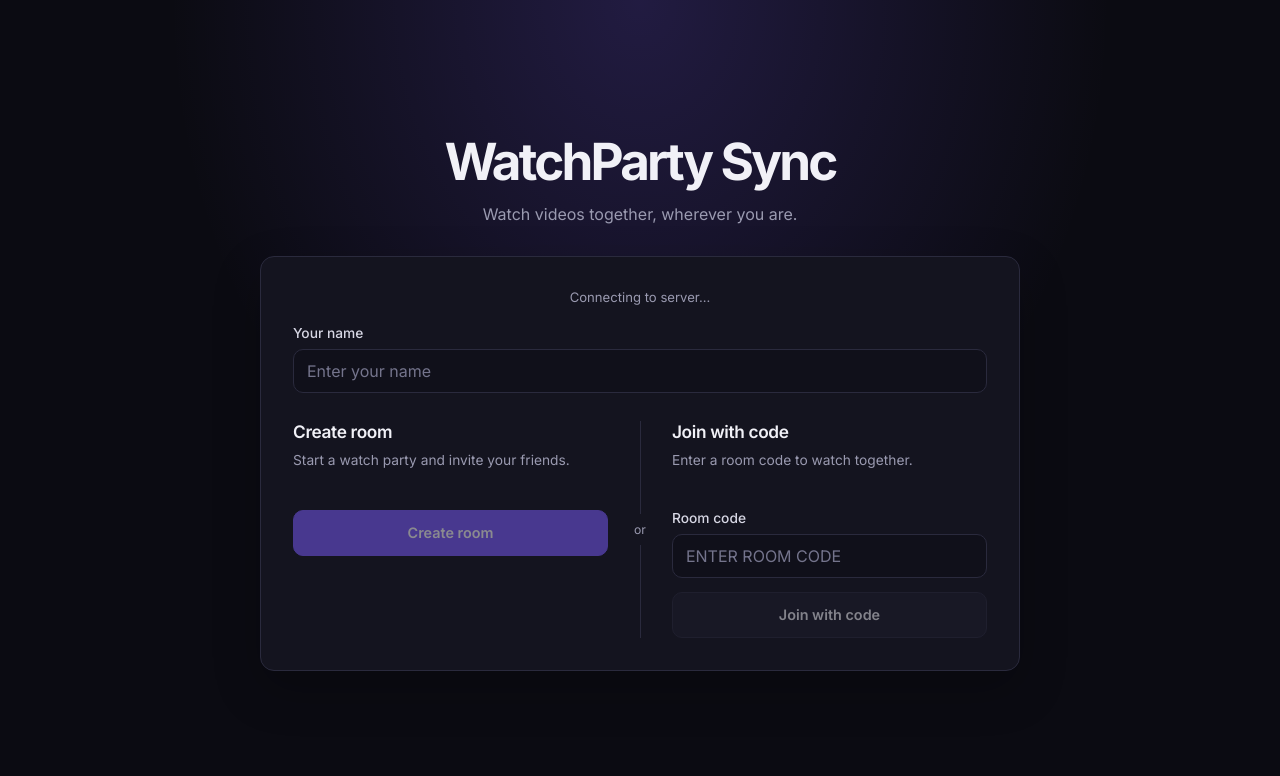
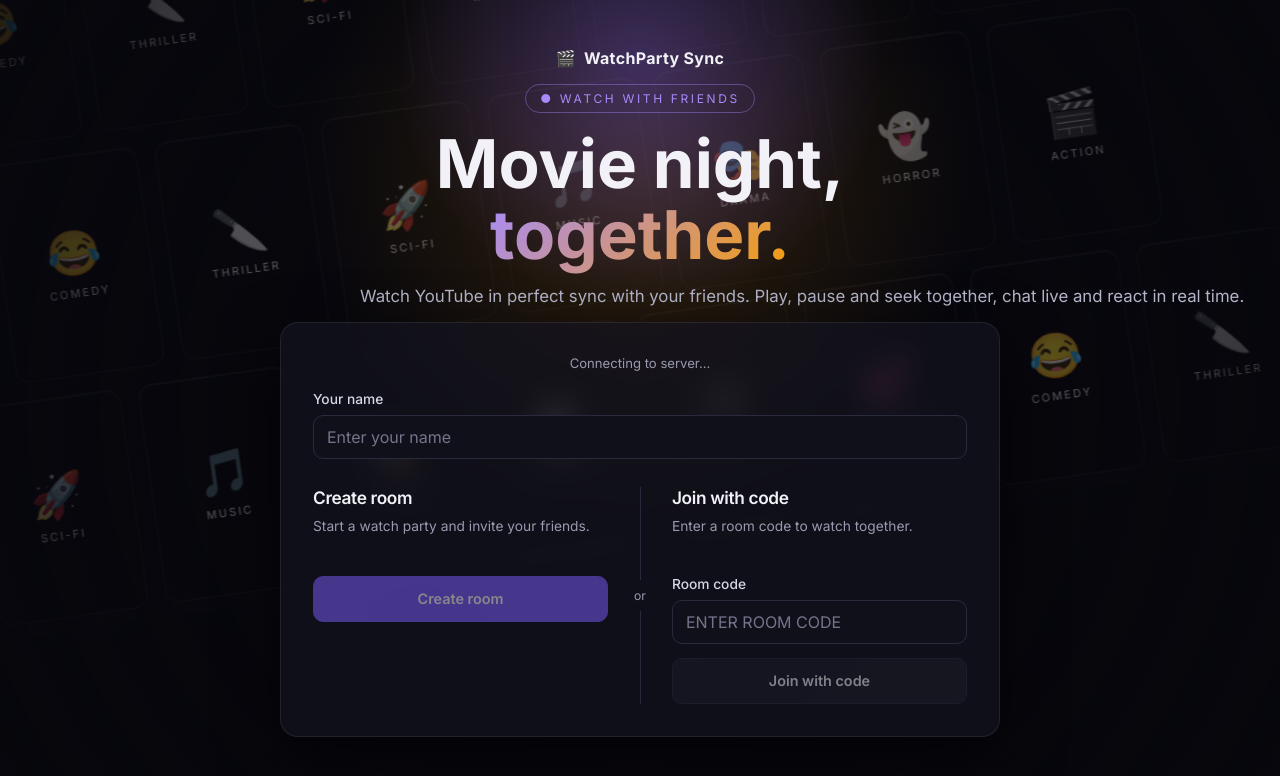
Before and after one commit to Shivam5698/watchparty-sync, a React (Vite) app in the folder client/: page / in a window 1280 px wide. Shown: the top 776 px of the page. Built offline with nearby package versions, Linux system fonts and the light colour scheme; no server answers.

Commit message:
checkpoint: home redesign before alignment fixes

```diff
--- a/client/src/pages/HomePage.tsx
+++ b/client/src/pages/HomePage.tsx
@@ -1,6 +1,7 @@
 import { useState, type FormEvent } from "react";
 import { useNavigate } from "react-router-dom";
 import { useRoom } from "../hooks/useRoom";
+import "./home.css";
 
 function HomePage() {
   const {
@@ -54,11 +55,56 @@ function HomePage() {
   const usernameMissing = username.trim().length === 0;
 
   return (
-    <main className="home-page">
-      <header className="home-hero">
-        <h1>WatchParty Sync</h1>
-        <p className="home-tagline">Watch videos together, wherever you are.</p>
-      </header>
+    <main className="home-root">
+      <div className="home-bg" aria-hidden="true">
+        <div className="home-wall">
+          {[
+            ["p1", "p2", "p3", "p4", "p5", "p6", "p1", "p2"],
+            ["p3", "p4", "p5", "p6", "p1", "p2", "p3", "p4"],
+            ["p5", "p6", "p1", "p2", "p3", "p4", "p5", "p6"],
+          ].map((row, rowIndex) => (
+            <div className="home-wall-row" key={rowIndex}>
+              {[
+                ...row,
+                ...row,
+              ].map((posterClass, posterIndex) => {
+                const posterCatalog = [
+                  { emoji: "🎬", label: "Action" },
+                  { emoji: "💕", label: "Romance" },
+                  { emoji: "😂", label: "Comedy" },
+                  { emoji: "🔪", label: "Thriller" },
+                  { emoji: "🚀", label: "Sci-Fi" },
+                  { emoji: "🎵", label: "Music" },
+                  { emoji: "🎭", label: "Drama" },
+                  { emoji: "👻", label: "Horror" },
+                ];
+                const poster = posterCatalog[(rowIndex + posterIndex) % posterCatalog.length];
+
+                return (
+                  <div key={`${rowIndex}-${posterIndex}`} className={`home-poster ${posterClass}`}>
+                    <span aria-hidden="true">{poster.emoji}</span>
+                    <span>{poster.label.toUpperCase()}</span>
+                  </div>
+                );
+              })}
+            </div>
+          ))}
+        </div>
+        <div className="home-spotlight" />
+        <div className="home-vignette" />
+      </div>
+
+      <div className="home-content">
+        <div className="home-brand">
+          <span aria-hidden="true">🎬</span> <span>WatchParty Sync</span>
+        </div>
+        <p className="home-eyebrow">● WATCH WITH FRIENDS</p>
+        <h1 className="home-title">
+          Movie night, <span className="home-grad">together.</span>
+        </h1>
+        <p className="home-tagline">
+          Watch YouTube in perfect sync with your friends. Play, pause and seek together, chat live and react in real time.
+        </p>
 
         <section className="home-card card">
           {removalNotice && (
@@ -158,6 +204,7 @@ function HomePage() {
             </p>
           )}
         </section>
+      </div>
     </main>
   );
 }
--- /dev/null
+++ b/client/src/pages/home.css
@@ -0,0 +1,183 @@
+.home-root {
+  min-height: 100vh;
+  position: relative;
+  overflow: hidden;
+  background: #07070d;
+}
+
+.home-root .home-bg {
+  position: absolute;
+  inset: 0;
+  z-index: 0;
+  overflow: hidden;
+}
+
+.home-root .home-content {
+  position: relative;
+  z-index: 1;
+  max-width: 760px;
+  margin: 0 auto;
+  padding: 48px 20px;
+  text-align: center;
+  display: flex;
+  flex-direction: column;
+  align-items: center;
+  gap: 16px;
+}
+
+.home-root .home-brand {
+  font-weight: 700;
+  letter-spacing: 0.02em;
+  display: inline-flex;
+  align-items: center;
+  gap: 8px;
+}
+
+.home-root .home-eyebrow {
+  margin: 0;
+  padding: 6px 14px;
+  border: 1px solid rgba(167, 139, 250, 0.4);
+  border-radius: 999px;
+  color: #a78bfa;
+  font-size: 12px;
+  letter-spacing: 0.22em;
+  text-transform: uppercase;
+}
+
+.home-root .home-title {
+  margin: 0;
+  font-size: clamp(2.4rem, 6vw, 4.2rem);
+  line-height: 1.05;
+  font-weight: 800;
+}
+
+.home-root .home-grad {
+  background: linear-gradient(135deg, #a78bfa 0%, #f59e0b 100%);
+  -webkit-background-clip: text;
+  background-clip: text;
+  color: transparent;
+}
+
+.home-root .home-tagline {
+  margin: 0;
+  color: #b4b4c8;
+  max-width: 560px;
+  font-size: 1.05rem;
+}
+
+.home-root .home-card {
+  text-align: left;
+  width: 100%;
+  background: rgba(20, 20, 31, 0.72);
+  backdrop-filter: blur(14px);
+  border: 1px solid rgba(255, 255, 255, 0.08);
+  box-shadow: 0 20px 60px rgba(0, 0, 0, 0.5);
+  border-radius: 18px;
+}
+
+.home-root .home-wall {
+  position: absolute;
+  left: -20%;
+  top: -20%;
+  width: 140%;
+  height: 140%;
+  display: flex;
+  flex-direction: column;
+  gap: 18px;
+  transform: rotate(-8deg);
+  opacity: 0.38;
+}
+
+.home-root .home-wall-row {
+  display: flex;
+  gap: 18px;
+  width: max-content;
+  animation: home-scroll 70s linear infinite;
+}
+
+.home-root .home-wall-row:nth-child(even) {
+  animation-direction: reverse;
+}
+
+.home-root .home-poster {
+  width: 150px;
+  height: 220px;
+  border-radius: 14px;
+  display: flex;
+  flex-direction: column;
+  align-items: center;
+  justify-content: center;
+  gap: 12px;
+  padding: 14px 12px;
+  border: 1px solid rgba(255, 255, 255, 0.08);
+  box-shadow: inset 0 1px 0 rgba(255, 255, 255, 0.08), 0 14px 30px rgba(7, 7, 13, 0.35);
+  color: #f6f7fb;
+  text-transform: uppercase;
+  letter-spacing: 0.2em;
+  font-size: 11px;
+}
+
+.home-root .home-poster > span:first-child {
+  font-size: 44px;
+  line-height: 1;
+}
+
+.home-root .home-p1 {
+  background: linear-gradient(135deg, rgba(18, 24, 36, 1), rgba(113, 18, 34, 0.9));
+}
+
+.home-root .home-p2 {
+  background: linear-gradient(135deg, rgba(34, 23, 52, 1), rgba(151, 90, 119, 0.9));
+}
+
+.home-root .home-p3 {
+  background: linear-gradient(135deg, rgba(27, 38, 46, 1), rgba(190, 114, 24, 0.9));
+}
+
+.home-root .home-p4 {
+  background: linear-gradient(135deg, rgba(27, 18, 32, 1), rgba(96, 58, 75, 0.9));
+}
+
+.home-root .home-p5 {
+  background: linear-gradient(135deg, rgba(18, 25, 40, 1), rgba(59, 85, 154, 0.9));
+}
+
+.home-root .home-p6 {
+  background: linear-gradient(135deg, rgba(18, 23, 36, 1), rgba(98, 62, 153, 0.9));
+}
+
+.home-root .home-spotlight {
+  position: absolute;
+  inset: 0;
+  background:
+    radial-gradient(circle at 50% 8%, rgba(124, 92, 255, 0.35), transparent 25%),
+    radial-gradient(circle at 50% 22%, rgba(245, 158, 11, 0.18), transparent 38%);
+}
+
+.home-root .home-vignette {
+  position: absolute;
+  inset: 0;
+  background: radial-gradient(circle at center, transparent 35%, rgba(7, 7, 13, 0.15) 62%, rgba(7, 7, 13, 0.7) 100%);
+}
+
+@keyframes home-scroll {
+  0% {
+    transform: translateX(0);
+  }
+  100% {
+    transform: translateX(-50%);
+  }
+}
+
+@media (max-width: 700px) {
+  .home-root .home-poster {
+    width: 110px;
+    height: 160px;
+  }
+}
+
+@media (prefers-reduced-motion: reduce) {
+  .home-root .home-wall-row {
+    animation: none;
+  }
+}
```
Lines whose indentation alone changed are shown as unchanged.
